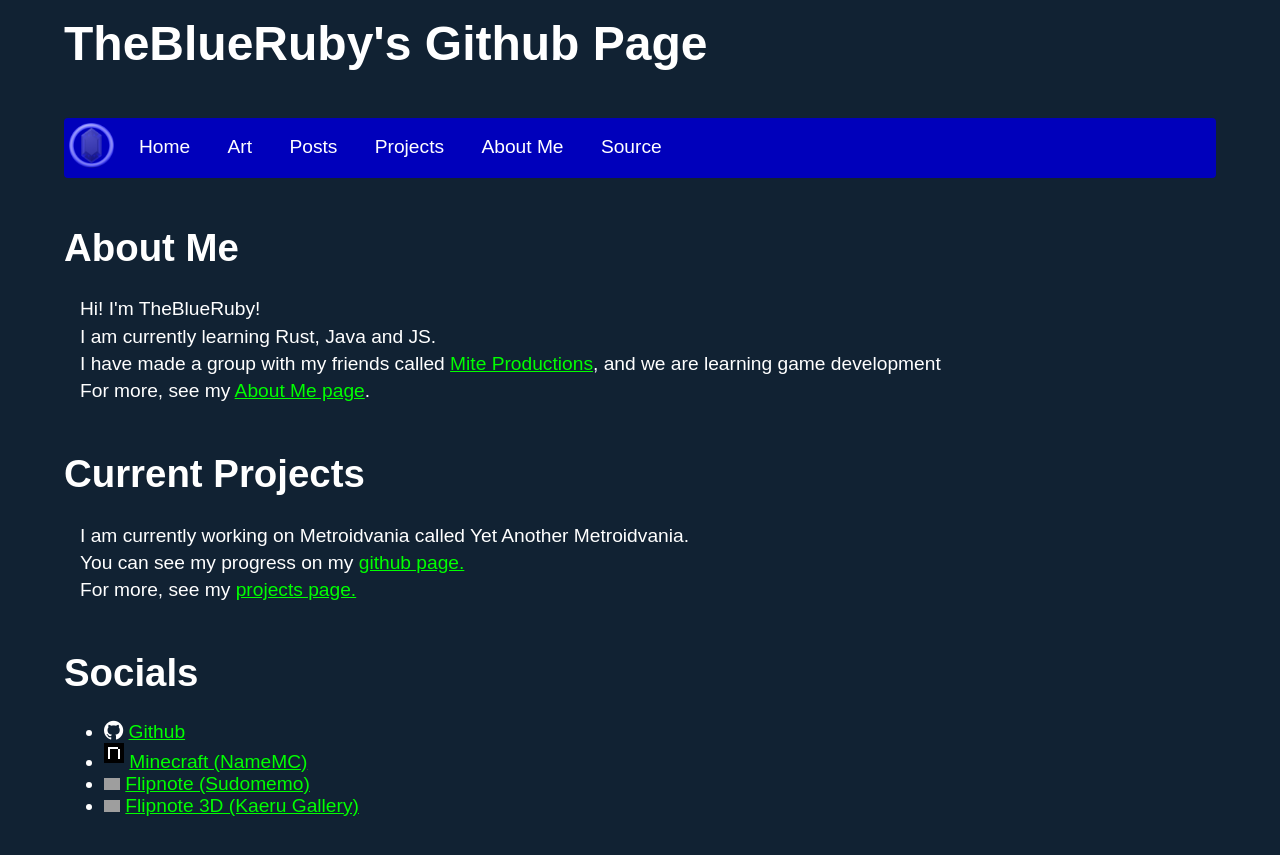
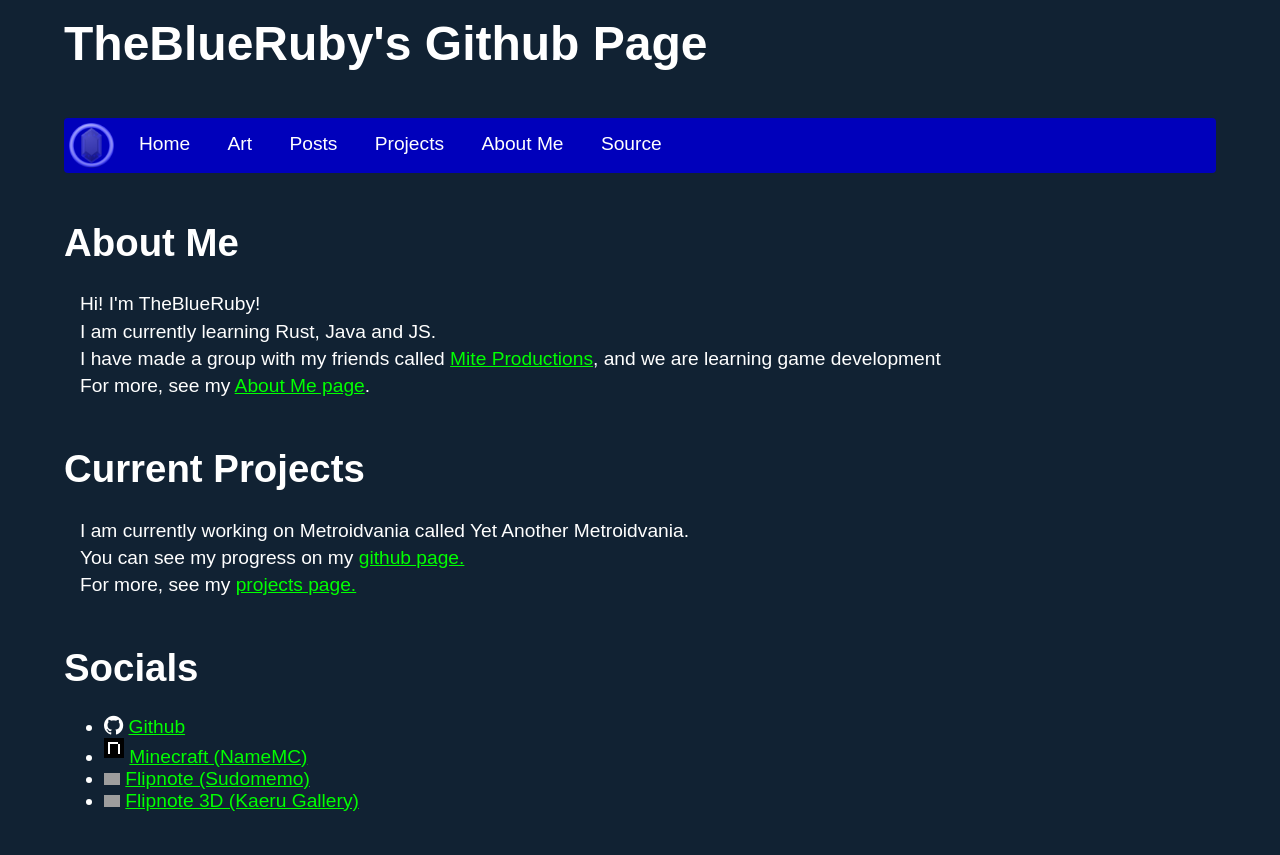
Before and after one commit to TheBlueRuby/TheBlueRuby.github.io-ForOldBrowsers, a Jekyll site: the page index.html, which Jekyll copies as it is, in a window 1280 px wide. Shown: the top 855 px of the page. Built offline with Jekyll 4.4.1, drawn with Linux system fonts in a browser that asks for light colours; nearby versions of some CDN libraries; grey boxes are pictures that could not be loaded.

Commit message:
fixed scrollbars on IE

```diff
--- a/css/style.css
+++ b/css/style.css
@@ -70,11 +70,10 @@
     white-space: nowrap;
     margin: auto;
     padding: 5px;
-    overflow: hidden;
-    overflow-x: auto;
+    overflow: none;
     background-color: #00b;
     max-width: 90vw;
-    height: 50px;
+    height: 45px;
     justify-content: left;
     border-radius: 4px;
 
@@ -85,11 +84,10 @@
     white-space: nowrap;
     margin: auto;
     padding: 0;
-    overflow: hidden;
-    overflow-x: auto;
+    overflow: auto;
     background-color: #00b;
     max-width: 90vw;
-    max-height: 50px;
+    max-height: 45px;
     justify-content: left;
     border-radius: 4px;
 }
@@ -101,6 +99,7 @@
 
 .navbar-brand {
     display: inline;
+    height: 45px;
 }
 
 .navbar-link {
@@ -109,7 +108,7 @@
     text-align: center;
     padding: 10px 16px;
     text-decoration: none;
-    min-height: 45px;
+    min-height: 25px;
 }
 
 .navbar-link:hover {
```
